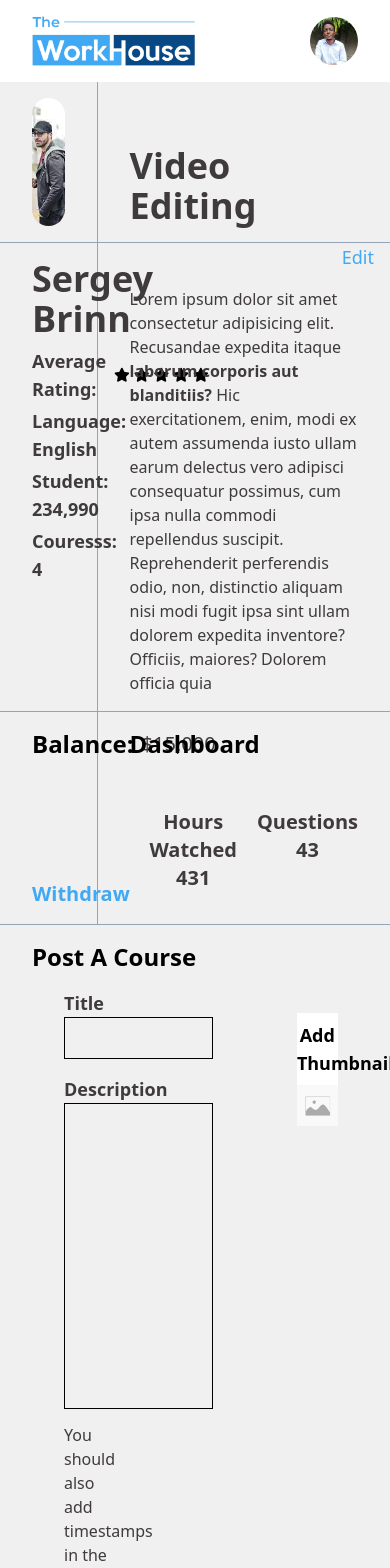
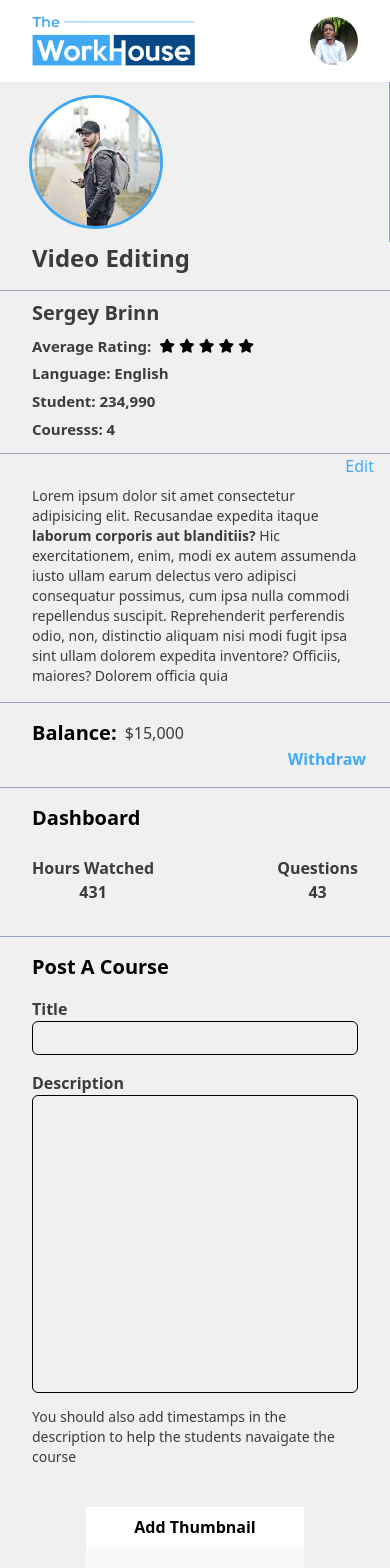
Before and after one commit to Dev-SalamSheikh/Workhouse-Project, a React (Create React App) app: page /profile/tutor in a window 390 px wide. Shown: the top 1568 px of the page. Built offline with nearby package versions, Linux system fonts and the light colour scheme.

Commit message:
tutor profile responsive, finished profile section

```diff
--- a/src/components/Profile_components/CompanyContent.jsx
+++ b/src/components/Profile_components/CompanyContent.jsx
@@ -198,6 +198,7 @@ const FreelancerContent = () => {
             </div>
           </div>
         </div>
+        {/* About Finish */}
 
         {/* Balance, Active contracts, Time Left */}
         <div className="flex lg:flex-nowrap flex-wrap border-b border-b-slate-400">
@@ -248,6 +249,7 @@ const FreelancerContent = () => {
             </div>
           </div>
         </div>
+        {/* Balance Finish */}
 
         {/* Post a Job */}
         <div className="px-8 pt-4 pb-8 border-b border-b-slate-400">
@@ -349,6 +351,7 @@ const FreelancerContent = () => {
             </button>
           </div>
         </div>
+        {/* Post a job finished */}
 
         {/* Podcast Container */}
         <div className="px-8 pt-4 pb-16 border-b border-b-slate-400">
@@ -372,6 +375,7 @@ const FreelancerContent = () => {
             ))}
           </div>
         </div>
+        {/* Podcast Container Ended */}
 
         {/* Courses Container */}
         <div className="px-8 pt-4 pb-16">
@@ -394,6 +398,7 @@ const FreelancerContent = () => {
             ))}
           </div>
         </div>
+        {/* Courses Containeer Finished */}
       </div>
     </div>
   );
--- a/src/components/Profile_components/TutorContent.jsx
+++ b/src/components/Profile_components/TutorContent.jsx
@@ -66,21 +66,21 @@ const FreelancerContent = () => {
     <div className="bg-Banner">
       <div className="content h-full">
         {/* Header Part */}
-        <div className="flex border-b border-b-slate-400 h-max items-end">
+        <div className="flex border-b border-b-slate-400 h-max lg:items-end flex-col lg:flex-row">
           {/* Left */}
-          <div className="w-3/12 border-r-slate-400 border-r px-8 py-4 h-full">
+          <div className="lg:w-3/12 border-r-slate-400 border-r px-8 py-4 h-full">
             <img
               src={Img}
               alt="avatar"
-              className="rounded-full w-32 h-32 object-cover"
+              className="rounded-full w-32 h-32 object-cover ring ring-borderColor"
             />
           </div>
           {/* Right */}
-          <div className="w-9/12 h-full px-8 py-4">
+          <div className="lg:w-9/12 h-full px-8 lg:py-4 pb-4">
             {/* Right Content */}
             <div className="flex justify-between items-end w-full h-full">
               <div>
-                <h1 className="text-4xl font-bold text-profileHeaders">
+                <h1 className="text-2xl lg:text-4xl font-bold text-profileHeaders">
                   Video Editing
                 </h1>
               </div>
@@ -90,21 +90,21 @@ const FreelancerContent = () => {
         {/* Header Part Finish */}
 
         {/* About */}
-        <div className="flex border-b border-b-slate-400">
+        <div className="flex border-b border-b-slate-400 flex-wrap lg:flex-nowrap">
           {/* Left */}
-          <div className="w-3/12 border-r-slate-400 border-r">
+          <div className="w-full lg:w-3/12 lg:border-r-slate-400 lg:border-r">
             {/* Profile Details */}
-            <div className="px-8 py-4">
+            <div className="px-8 lg:py-4 py-2">
               {/* Name */}
               <div>
-                <h1 className="text-4xl font-bold text-profileHeaders">
+                <h1 className="text-xl lg:text-4xl font-bold text-profileHeaders">
                   Sergey Brinn
                 </h1>
               </div>
 
               {/* Average Rating */}
               <div className="flex items-center gap-2 mt-2">
-                <span className="text-lg text-profileHeaders font-bold">
+                <span className="text-[15px] font-semibold lg:text-lg text-profileHeaders lg:font-bold">
                   Average Rating:{" "}
                 </span>
                 <div className="flex gap-1 items-center text-sm">
@@ -118,39 +118,39 @@ const FreelancerContent = () => {
 
               {/* Language */}
               <div className="my-1">
-                <span className="text-lg text-profileHeaders font-bold">
+                <span className="text-[15px] font-semibold lg:text-lg text-profileHeaders lg:font-bold">
                   Language: English
                 </span>
               </div>
 
               {/* Earnings */}
               <div className="mb-1">
-                <span className="text-lg text-profileHeaders font-bold">
+                <span className="text-[15px] font-semibold lg:text-lg text-profileHeaders lg:font-bold">
                   Student: 234,990
                 </span>
               </div>
 
               {/* Jobs */}
               <div className="mb-1">
-                <span className="text-lg text-profileHeaders font-bold">
+                <span className="text-[15px] font-semibold lg:text-lg text-profileHeaders lg:font-bold">
                   Couresss: 4
                 </span>
               </div>
             </div>
           </div>
           {/* Right */}
-          <div className="w-9/12 h-full">
+          <div className="w-full lg:w-9/12 h-full border-t border-t-slate-400 lg:border-t-0">
             {/* Edit */}
             <div className="w-full text-end px-4">
-              <span className="text-borderColor text-lg font-medium cursor-pointer">
+              <span className="text-borderColor lg:text-lg font-medium cursor-pointer">
                 Edit
               </span>
             </div>
 
             {/* Description */}
-            <div className="mt-4  px-8 pb-4">
+            <div className="mt-2 lg:mt-4 px-8 pb-4">
               {/* Part One */}
-              <p className="text-profileHeaders font-medium">
+              <p className="text-profileHeaders font-medium lg:text-base text-sm">
                 Lorem ipsum dolor sit amet consectetur adipisicing elit.
                 Recusandae expedita itaque{" "}
                 <strong>laborum corporis aut blanditiis?</strong> Hic
@@ -165,39 +165,41 @@ const FreelancerContent = () => {
         </div>
 
         {/* Balance, Active contracts, Time Left */}
-        <div className="flex border-b border-b-slate-400">
+        <div className="flex flex-wrap lg:flex-nowrap border-b border-b-slate-400">
           {/* Left */}
-          <div className="w-3/12 border-r-slate-400 border-r pl-8 pr-2 py-4 flex flex-col justify-between">
+          <div className="w-full lg:w-3/12 border-b-slate-400 border-b lg:border-b-0 lg:border-r lg:border-r-slate-400 pl-8 pr-2 py-4 flex flex-col justify-between">
             {/* Balance */}
             <div className="flex items-center gap-2">
-              <h1 className="text-2xl font-semibold">Balance:</h1>
-              <span className="text-xl text-profileHeaders">$15,000</span>
+              <h1 className="text-xl lg:text-2xl font-semibold">Balance:</h1>
+              <span className="text-base lg:text-xl text-profileHeaders">
+                $15,000
+              </span>
             </div>
 
             {/* WIthdraw */}
-            <div className="text-end">
-              <span className="text-xl font-semibold cursor-pointer text-borderColor">
+            <div className="text-end pr-4 lg:pr-0">
+              <span className="text-base lg:text-xl font-semibold cursor-pointer text-borderColor">
                 Withdraw
               </span>
             </div>
           </div>
 
           {/* Right */}
-          <div className="w-9/12 px-8 pt-4 pb-8">
+          <div className="w-full lg:w-9/12 px-8 pt-4 pb-8">
             {/* Active Contracts */}
-            <h1 className="text-2xl font-semibold">Dashboard</h1>
+            <h1 className="text-xl lg:text-2xl font-semibold">Dashboard</h1>
 
             {/* Hours and questions */}
-            <div className="flex justify-between mt-12 w-full">
+            <div className="flex justify-between mt-6 lg:mt-12 w-full">
               {/* Left */}
               <div>
-                <h2 className="font-semibold text-profileHeaders text-xl text-center">
+                <h2 className="font-semibold text-profileHeaders text-base lg:text-xl text-center">
                   Hours Watched <br /> 431
                 </h2>
               </div>
               {/* Right */}
               <div>
-                <h2 className="font-semibold text-profileHeaders text-xl text-center">
+                <h2 className="font-semibold text-profileHeaders text-base lg:text-xl text-center">
                   Questions <br /> 43
                 </h2>
               </div>
@@ -207,37 +209,37 @@ const FreelancerContent = () => {
 
         {/* Post a Job */}
         <div className="px-8 pt-4 pb-8 border-b border-b-slate-400">
-          <h1 className="text-2xl font-semibold">Post A Course</h1>
+          <h1 className="text-xl lg:text-2xl font-semibold">Post A Course</h1>
 
           {/* Form Content */}
-          <div className="mt-4 flex justify-between gap-16">
+          <div className="mt-4 flex flex-wrap lg:flex-nowrap justify-between gap-4 lg:gap-16">
             {/* Left Side */}
-            <div className="w-9/12 pl-8">
+            <div className="w-full lg:w-9/12 lg:pl-8">
               {/* Title */}
               <div className="">
-                <p className="text-profileHeaders text-lg font-semibold">
+                <p className="text-profileHeaders lg:text-lg font-semibold">
                   Title
                 </p>
                 <input
                   type="text"
-                  className="border border-black py-2 px-4 bg-transparent w-full outline-none"
+                  className="border border-black py-1 lg:py-2 px-4 bg-transparent w-full outline-none rounded-md"
                 />
               </div>
 
               {/* Decription */}
               <div className="mt-4">
-                <p className="text-profileHeaders text-lg font-semibold">
+                <p className="text-profileHeaders lg:text-lg font-semibold">
                   Description
                 </p>
                 <textarea
                   rows="12"
-                  className="w-full bg-transparent border border-black outline-none py-2 px-4 resize-none"
+                  className="w-full bg-transparent border border-black outline-none py-1 lg:py-2 px-4 resize-none rounded-md"
                 ></textarea>
               </div>
 
               {/* Notice */}
-              <div className="w-4/12 mt-2">
-                <p className="text-profileHeaders font-medium">
+              <div className="w-full lg:w-4/12 mt-2">
+                <p className="text-profileHeaders font-medium text-sm lg:text-base">
                   You should also add timestamps in the description to help the
                   students navaigate the course
                 </p>
@@ -245,9 +247,9 @@ const FreelancerContent = () => {
             </div>
 
             {/* Right Side */}
-            <div className="w-3/12 flex justify-center h-max">
-              <div className="bg-white w-6/12 text-center mt-6">
-                <p className="font-semibold text-lg py-2">Add Thumbnail</p>
+            <div className="w-full lg:w-3/12 flex justify-center h-max">
+              <div className="bg-white w-8/12 md:w-4/12 lg:w-6/12 text-center mt-6">
+                <p className="font-semibold lg:text-lg py-2">Add Thumbnail</p>
                 <label htmlFor="file">
                   <img src={AddImage} alt="image_upload" className="w-full" />
                 </label>
@@ -257,21 +259,23 @@ const FreelancerContent = () => {
           </div>
 
           {/* Job Post Button */}
-          <div className="mt-8 text-end">
-            <button className="text-lg font-semibold text-white bg-borderColor px-8 py-1 rounded-lg">
+          <div className="mt-8 text-center lg:text-end">
+            <button className="lg:text-lg font-semibold text-white bg-borderColor px-8 py-1 rounded-lg">
               Upload Video
             </button>
           </div>
         </div>
 
         {/* Courses Container */}
-        <div className="px-8 pt-4 pb-16  border-b border-b-slate-400">
+        <div className="px-8 pt-4 lg:pb-16 pb-8 border-b border-b-slate-400">
           <div>
-            <h1 className="text-2xl font-semibold">Courses Created</h1>
+            <h1 className="text-xl lg:text-2xl font-semibold">
+              Courses Created
+            </h1>
           </div>
 
           {/* Courses Cards */}
-          <div className="pl-12 mt-8 w-11/12 card_container grid grid-cols-1 md:grid-cols-2 lg:grid-cols-4 gap-y-8 gap-x-8">
+          <div className="lg:pl-12 mt-4 lg:mt-8 grid grid-cols-1 md:grid-cols-2 lg:grid-cols-4 gap-x-12 gap-y-8 lg:w-11/12 w-full">
             {CourseData.slice(0, 4).map((item) => (
               <TopCourseCard
                 key={item.id}
@@ -289,14 +293,14 @@ const FreelancerContent = () => {
         {/* Podcast Container */}
         <div className="px-8 pt-4 pb-16">
           <div>
-            <h1 className="text-2xl font-semibold">Podcasts</h1>
-            <p className="font-semibold">
+            <h1 className="text-xl lg:text-2xl font-semibold">Podcasts</h1>
+            <p className="font-semibold lg:text-base text-sm">
               Created | <span className="text-borderColor">Saved</span>
             </p>
           </div>
 
           {/* Podcast Cards */}
-          <div className="pl-12 mt-8 grid grid-cols-1 md:grid-cols-2 lg:grid-cols-4 gap-x-12 gap-y-8 w-11/12">
+          <div className="lg:pl-12 mt-4 lg:mt-8 grid grid-cols-1 md:grid-cols-2 lg:grid-cols-4 gap-x-12 gap-y-8 lg:w-11/12 w-full">
             {podcastData.map((item) => (
               <PodcastCard
                 key={item.id}
```
